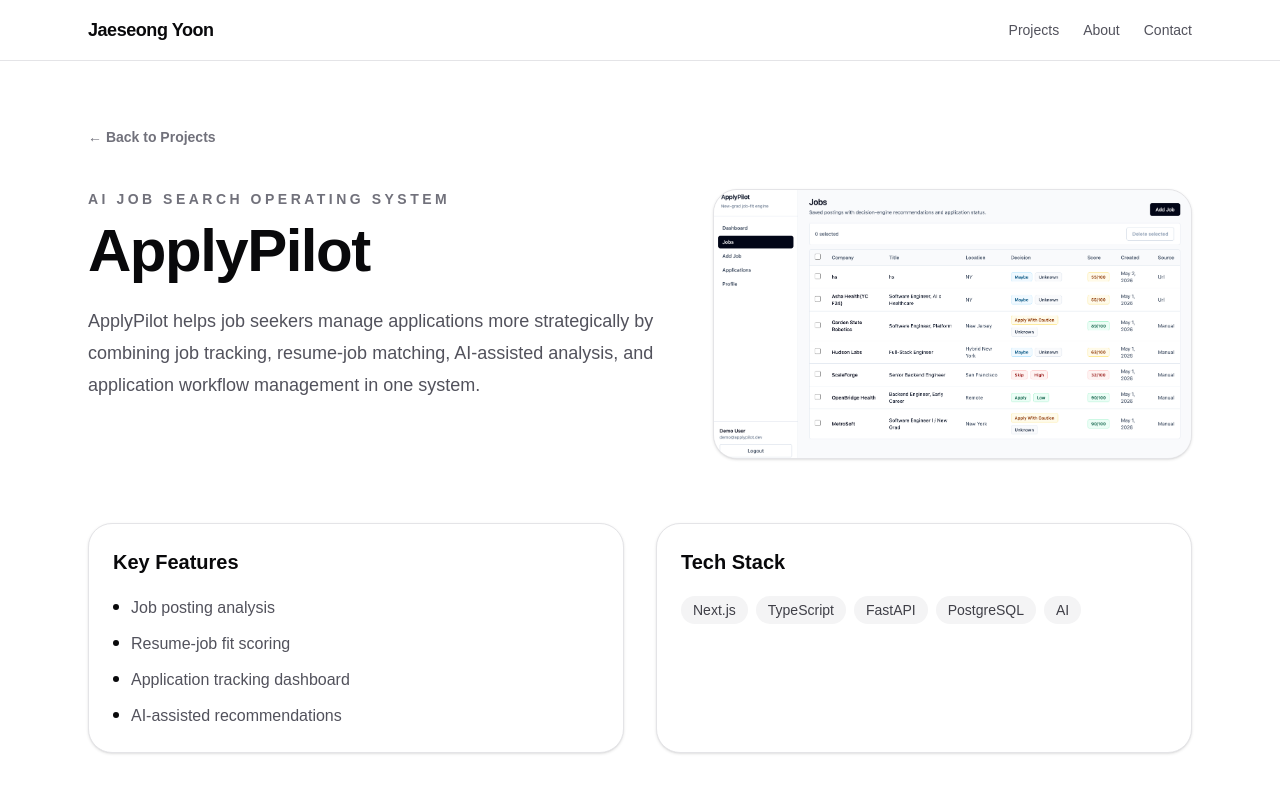
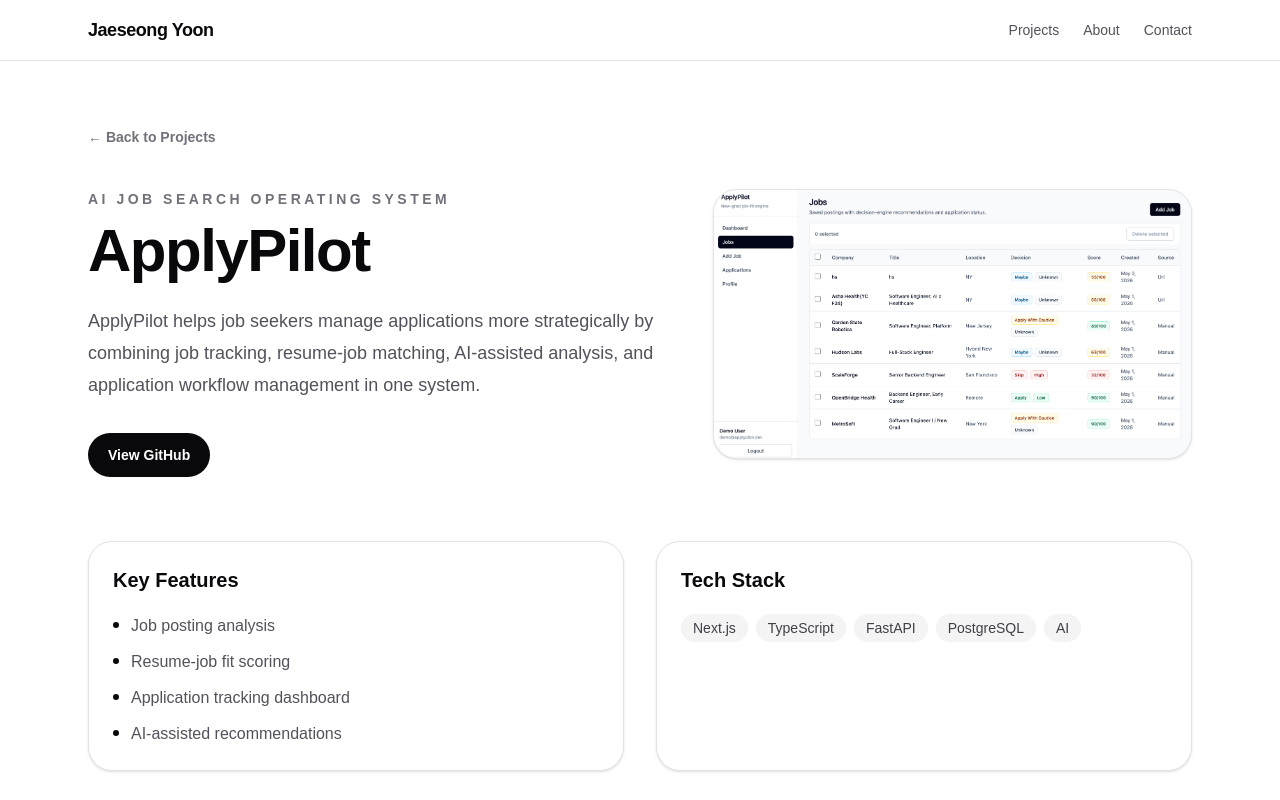
Before and after one commit to jason831444-web/portfolio, a Next.js app: page /projects/applypilot in a window 1280 px wide. Shown: the top 800 px of the page. Built offline with nearby package versions, Linux system fonts and the light colour scheme.

Commit message:
Add project GitHub links

```diff
--- a/src/app/projects/[slug]/page.tsx
+++ b/src/app/projects/[slug]/page.tsx
@@ -69,9 +69,10 @@
               <Link
                 href={project.githubUrl}
                 target="_blank"
+                rel="noopener noreferrer"
                 className="rounded-full bg-zinc-950 px-5 py-3 text-sm font-semibold text-white transition hover:bg-zinc-800"
               >
-                GitHub
+                View GitHub
               </Link>
             )}
 
--- a/src/data/projects.ts
+++ b/src/data/projects.ts
@@ -18,7 +18,7 @@
       "Application tracking dashboard",
       "AI-assisted recommendations",
     ],
-    githubUrl: "",
+    githubUrl: "https://github.com/jason831444-web/ApplyPilot",
     liveUrl: "",
   },
   {
@@ -38,7 +38,7 @@
       "AI-assisted field parsing",
       "Search, filtering, and export",
     ],
-    githubUrl: "",
+    githubUrl: "https://github.com/jason831444-web/DocuParse",
     liveUrl: "",
   },
   {
@@ -58,7 +58,7 @@
       "Congestion level classification",
       "Historical analytics dashboard",
     ],
-    githubUrl: "",
+    githubUrl: "https://github.com/jason831444-web/smart-place-analytics",
     liveUrl: "",
   },
 ];
```
